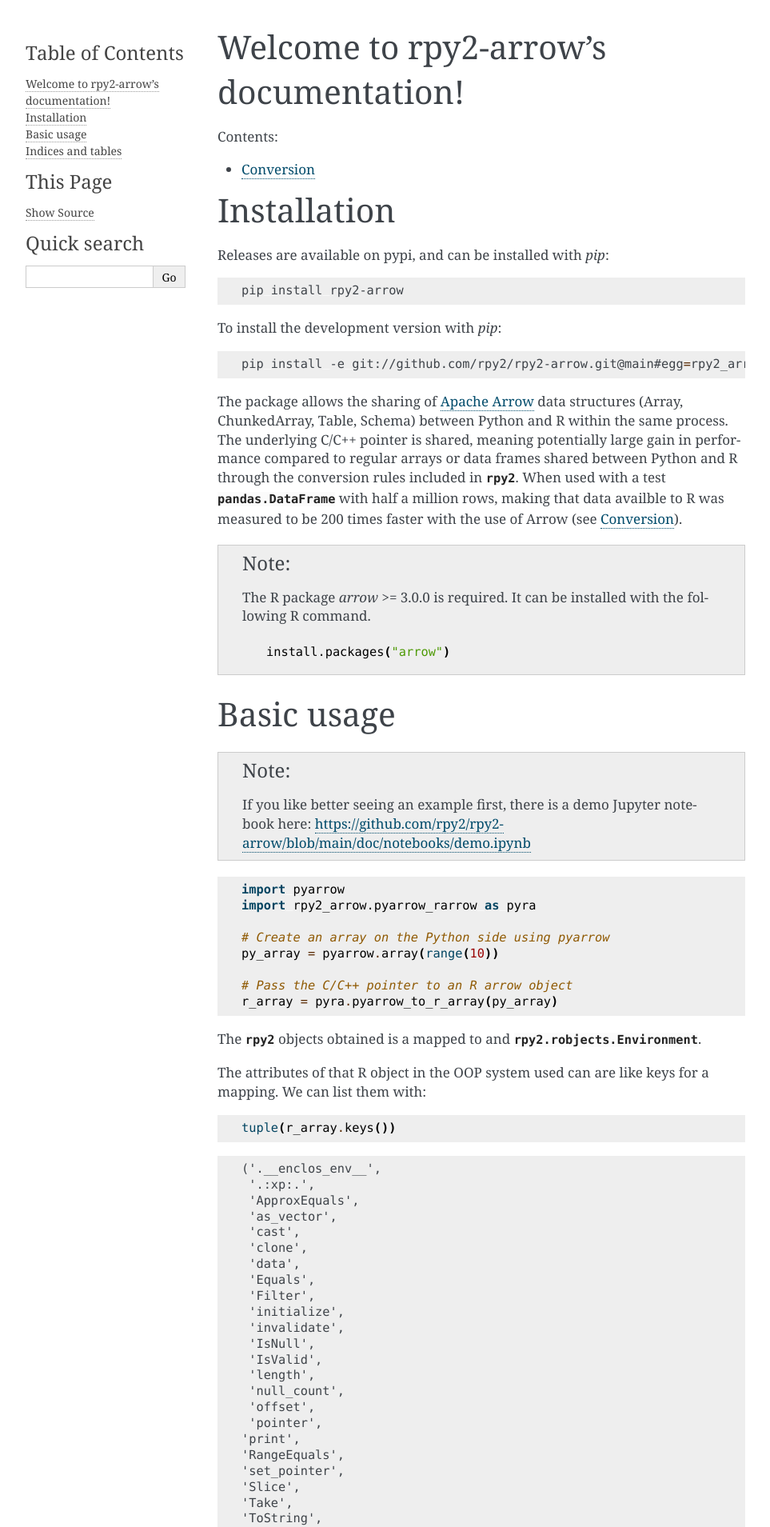
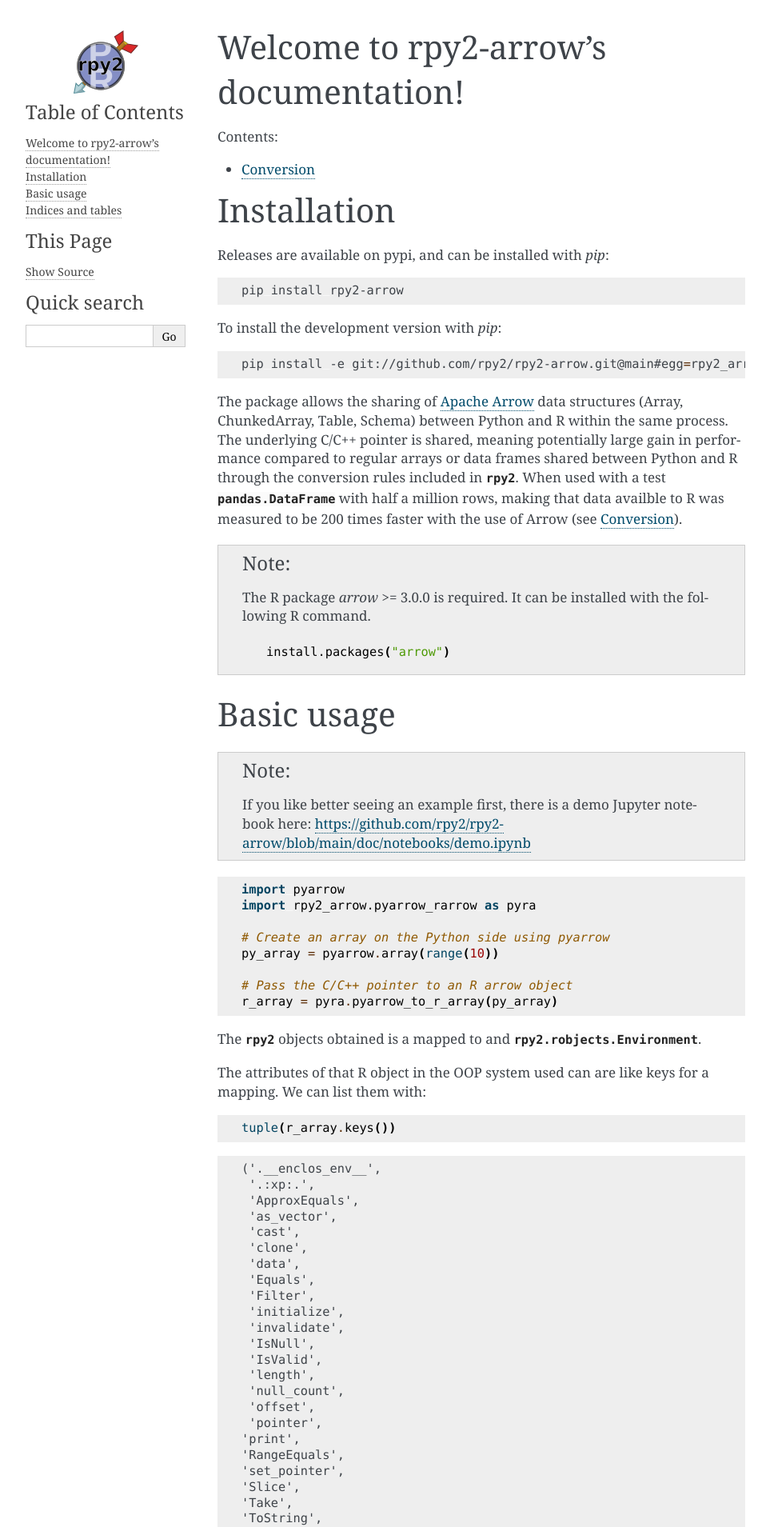
Before and after one commit to rpy2/rpy2-arrow, a Sphinx documentation site: the page built from doc/index.rst, in a window 1280 px wide. Shown: the top 1909 px of the page at 80% size, without its empty margins (148-1111 px from the left). Built offline with Sphinx 7.4.7, drawn with Linux system fonts in a browser that asks for light colours.

Commit message:
Add logo.

```diff
--- a/doc/conf.py
+++ b/doc/conf.py
@@ -58,3 +58,5 @@ html_theme = 'alabaster'
 # relative to this directory. They are copied after the builtin static files,
 # so a file named "default.css" will overwrite the builtin "default.css".
 html_static_path = ['_static']
+
+html_logo = '_static/rpy2-arrow-logo-web.png'
```
Also changed, not shown: doc/_static/rpy2-arrow-logo-web.png (added).
